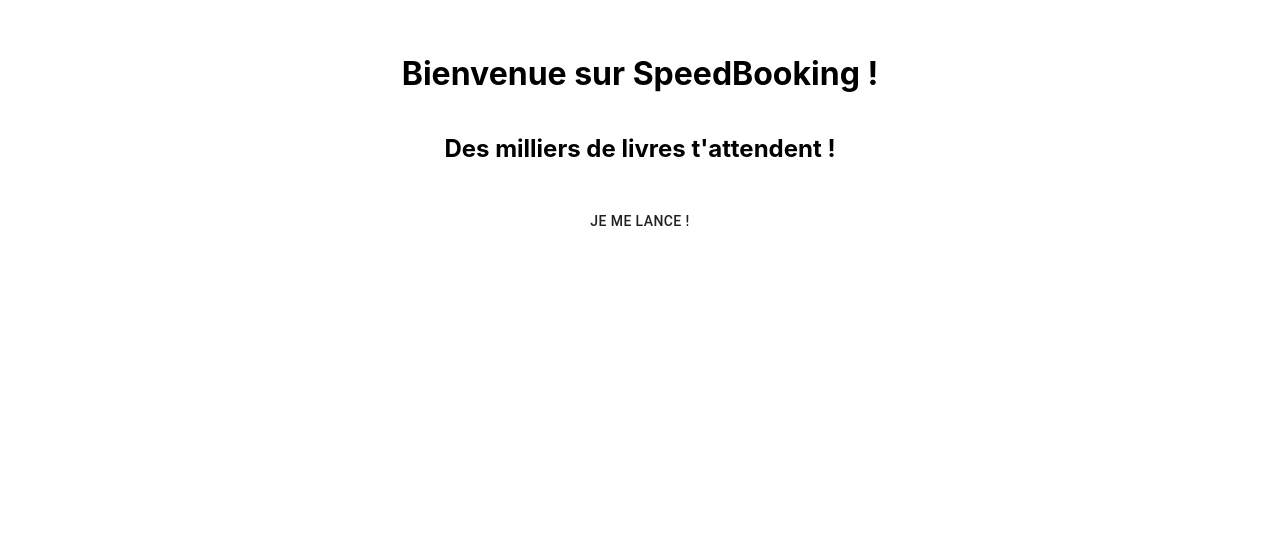
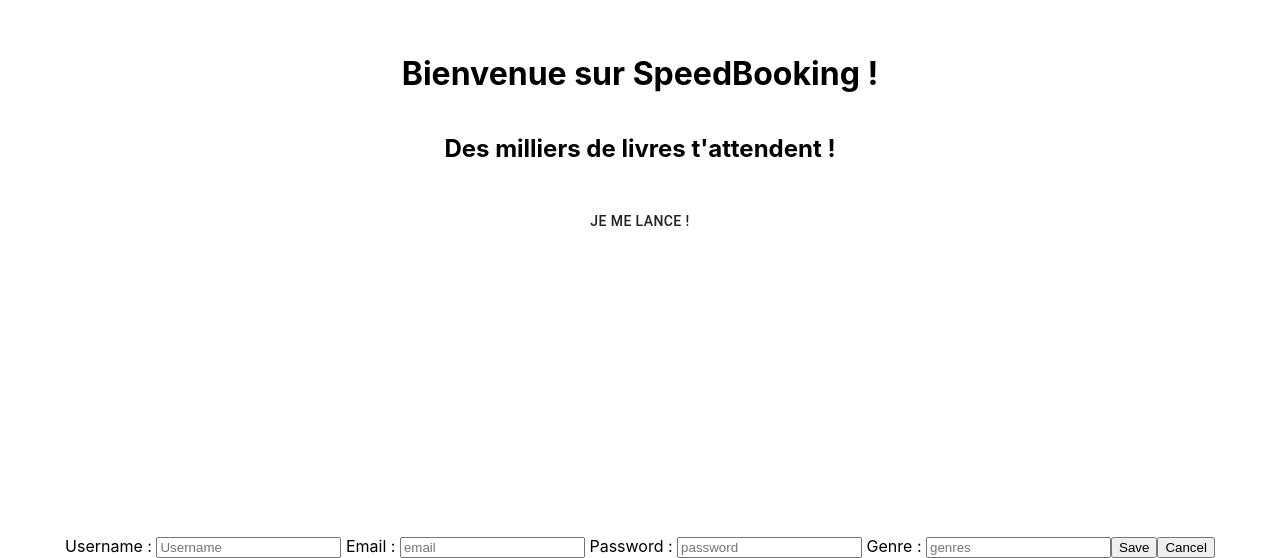
Before and after one commit to charleme/SpeedBooking-front, a React (Create React App) app: page / in a window 1280 px wide. Shown: the part 264-822 px from the top of the page. Before the commit the page ends 800 px from the top, so only its background shows below. Built offline with nearby package versions, Linux system fonts and the light colour scheme.

Commit message:
erreur chelou #charlem

```diff
--- a/src/App.tsx
+++ b/src/App.tsx
@@ -2,6 +2,7 @@ import React from 'react';
 import './App.scss';
 import {BrowserRouter as Router, Route, Switch} from 'react-router-dom';
 import Home from './containers/Home';
+import UserList from "./components/List";
 
 function App() {
   return (
@@ -11,6 +12,7 @@ function App() {
           <Route path = "/" exact component = {Home}></Route>
         </Switch>
       </Router>
+        <UserList/>
     </div>
 
   );
--- /dev/null
+++ b/src/components/List/index.tsx
@@ -0,0 +1,72 @@
+import React from 'react';
+import UserHelpers from "../../helpers/UserHelpers";
+
+interface IState{
+    id_user?: number;
+    username: string;
+    email: string;
+    password: string;
+    genres: string;
+}
+
+export default class UserList extends React.Component<any, IState> {
+    constructor(props: any) {
+        super(props);
+        this.state = {
+            username: '',
+            email: '',
+            password: '',
+            genres: '',
+        }
+        this.changeUserNameHandler = this.changeUserNameHandler.bind(this);
+        this.changeEmailHandler = this.changeEmailHandler.bind(this);
+        this.changePasswordHandler = this.changePasswordHandler.bind(this);
+        this.changeGenreHandler = this.changeGenreHandler.bind(this);
+        this.saveUser = this.saveUser.bind(this);
+
+    }
+    changeUserNameHandler = (event: any) => {
+        this.setState({username: event.target.value});
+    }
+    changeEmailHandler = (event: any) => {
+        this.setState({email: event.target.value});
+    }
+    changePasswordHandler = (event: any) => {
+        this.setState({password: event.target.value});
+    }
+    changeGenreHandler = (event: any) => {
+        this.setState({genres: event.target.value});
+    }
+    saveUser = (e: any) => {
+        e.preventDefault()
+        let user = {username: this.state.username,
+                    email: this.state.email,
+                    password: this.state.password,
+                    genre: this.state.genres};
+        console.log("User =>" + JSON.stringify(user));
+    }
+
+    cancel (){
+        this.props.history.push('/')
+    }
+
+
+    render() {
+        return (
+            <div>
+                <form>
+                    <label> Username : </label>
+                    <input placeholder="Username" value={this.state.username} onChange={this.changeUserNameHandler}/>
+                    <label> Email : </label>
+                    <input placeholder="email" value={this.state.email} onChange={this.changeEmailHandler}/>
+                    <label> Password : </label>
+                    <input placeholder="password" value={this.state.password} onChange={this.changePasswordHandler}/>
+                    <label> Genre : </label>
+                    <input placeholder="genres" value={this.state.genres} onChange={this.changeGenreHandler}/>
+                    <button onClick={this.saveUser}>Save</button>
+                    <button onClick={this.cancel.bind(this)}>Cancel</button>
+                </form>
+            </div>
+        );
+    }
+}
```
